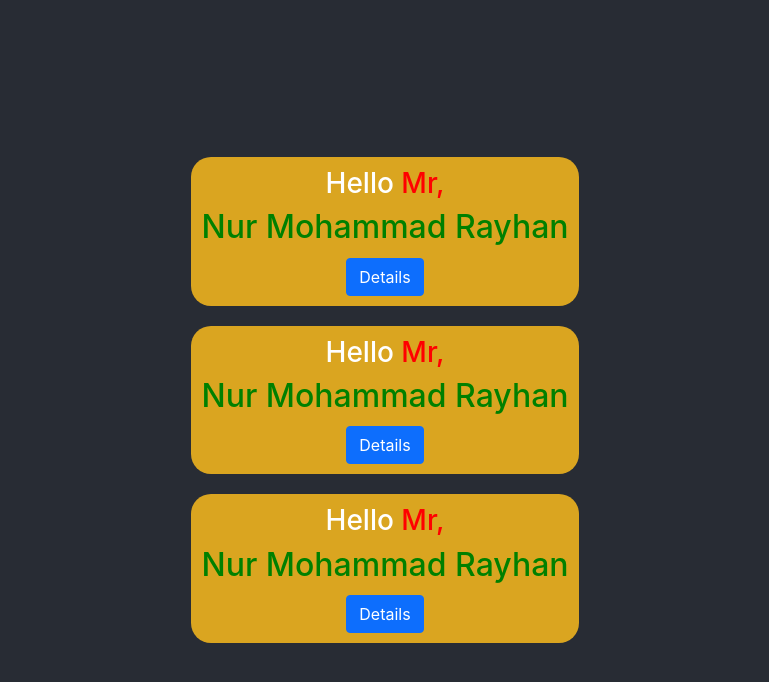
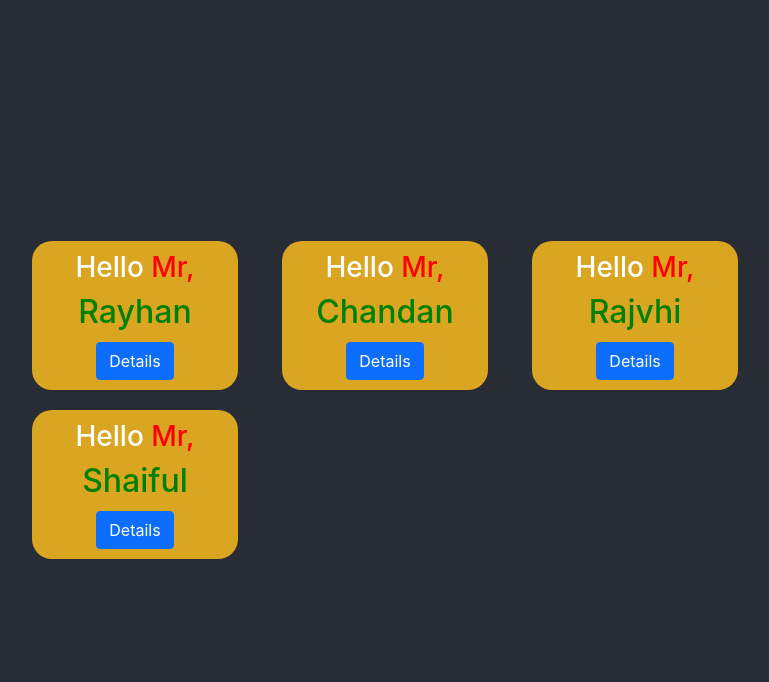
Before and after one commit to NMRayhan/react-core-concept, a React (Create React App) app: page / in a window 1280 px wide. Shown: the top 682 px of the page, without its empty margins (255-1024 px from the left). Built offline with nearby package versions, Linux system fonts and the light colour scheme.

Commit message:
Create Component

```diff
--- a/src/App.js
+++ b/src/App.js
@@ -7,24 +7,36 @@ function App() {
     color: "red",
     backgroundColor: "green"
   }
+  const names = ["Rayhan", "Chandan", "Rajvhi", "Shaiful"]
   return (
     <div className="App">
       <header className="App-header">
-        <Person></Person>
-        <Person></Person>
-        <Person></Person>
+        <div className="row">
+          <div className="col-md-3 col-lg-4">
+            <Person name={names[0]}></Person>
+          </div>
+          <div className="col-md-3 col-lg-4">
+            <Person name={names[1]}></Person>
+          </div>
+          <div className="col-md-3 col-lg-4">
+            <Person name={names[2]}></Person>
+          </div>
+          <div className="col-md-3 col-lg-4">
+            <Person name={names[3]}></Person>
+          </div>
+        </div>
       </header>
     </div>
   );
 }
 var nameStyle = {
-  color : "green"
+  color: "green"
 }
-function Person() {
+function Person(props) {
   return (
-    <div style={{ backgroundColor: "goldenrod", borderRadius: "20px", padding: "10px",margin: "10px" }}>
+    <div style={{ backgroundColor: "goldenrod", borderRadius: "20px", padding: "10px", margin: "10px" }}>
       <h3>Hello <span style={{ color: 'red' }}>Mr,</span></h3>
-      <h2 style={nameStyle}>Nur Mohammad Rayhan</h2>
+      <h2 style={nameStyle}>{props.name}</h2>
       <div>
         <button class="btn btn-primary">Details</button>
       </div>
```
